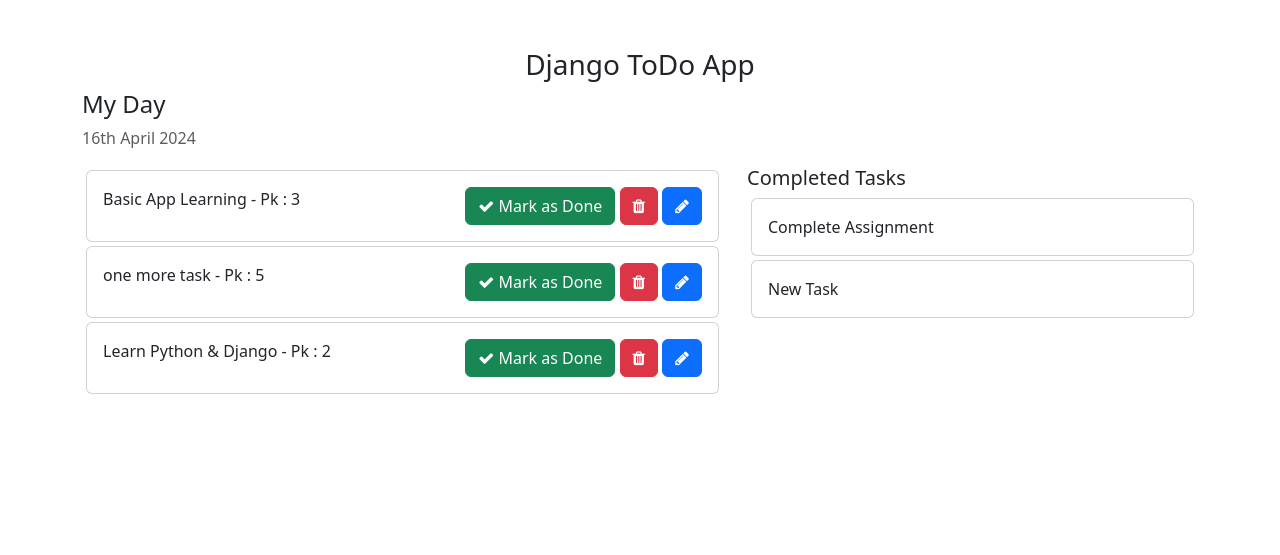
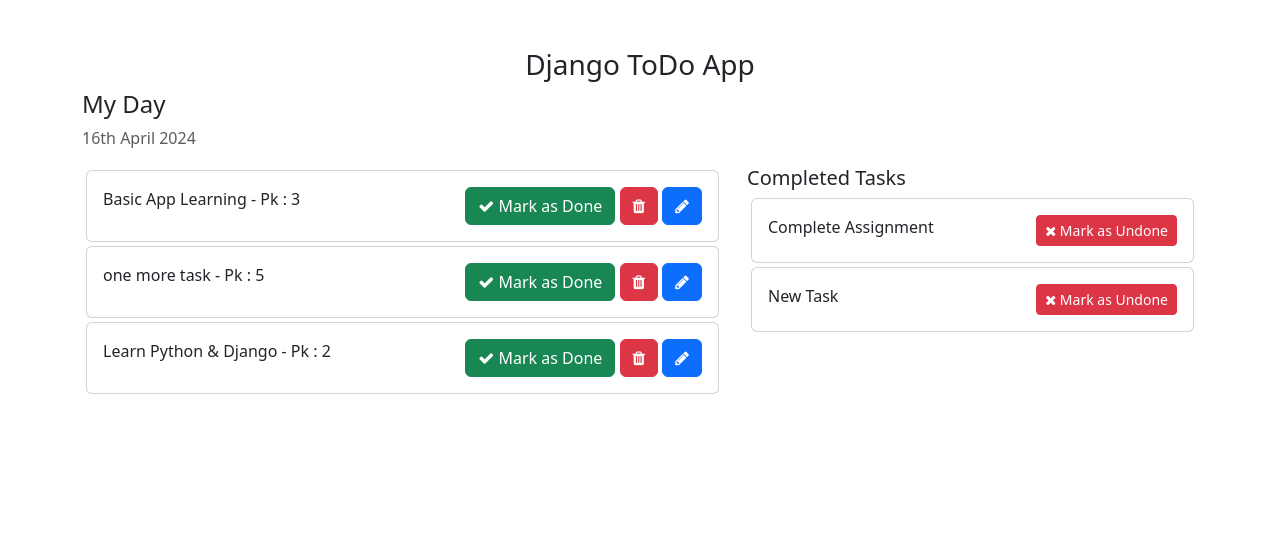
Before and after one commit to dtahir57/todo-app-django, a Django app: page / in a window 1280 px wide. Shown: the top 555 px of the page. Run offline with Django 5.2, Linux system fonts and the light colour scheme; data comes from the database, SQL or seed files in the repository; both versions use the stored data as it was after the commit.

Commit message:
Mark as undone

```diff
--- a/template/home.html
+++ b/template/home.html
@@ -43,7 +43,9 @@
             <div class="card-body">
               {{ task.task }} - Pk : {{ task.pk }}
               <span style="position: relative; float: right">
-                <a class="btn btn-success"
+                <a
+                  href="{% url 'mark_as_done' task.pk %}"
+                  class="btn btn-success"
                   ><i class="fa fa-check"></i> Mark as Done</a
                 >
                 <a class="btn btn-danger"><i class="fa fa-trash"></i></a>
@@ -58,7 +60,17 @@
           <!-- List of all the tasks that have completed -->
           {% for task in completed_tasks %}
           <div class="card m-1">
-            <div class="card-body">{{ task.task }}</div>
+            <div class="card-body">
+              {{ task.task }}
+              <span style="position: relative; float: right">
+                <a
+                  href="{% url 'mark_as_undone' task.pk %}"
+                  class="btn btn-danger btn-sm"
+                >
+                  <i class="fa fa-times"></i> Mark as Undone</a
+                >
+              </span>
+            </div>
           </div>
           {% endfor %}
         </div>
--- a/todo_main/views.py
+++ b/todo_main/views.py
@@ -1,3 +1,4 @@
+from django.http import HttpResponse
 from django.shortcuts import render
 from todos.models import Task
 
--- a/todos/urls.py
+++ b/todos/urls.py
@@ -3,5 +3,7 @@
 from . import views
 
 urlpatterns = [
-    path('addtask', views.addTask, name="addTask")
+    path('addtask', views.addTask, name="addTask"),
+    path('mark_as_done/<int:pk>/', views.mark_as_done, name="mark_as_done"),
+    path('mark_as_undone/<int:pk>', views.mark_as_undone, name="mark_as_undone")
 ]
```
Also changed, not shown: todos/views.py (+13 -1 lines), db.sqlite3.
